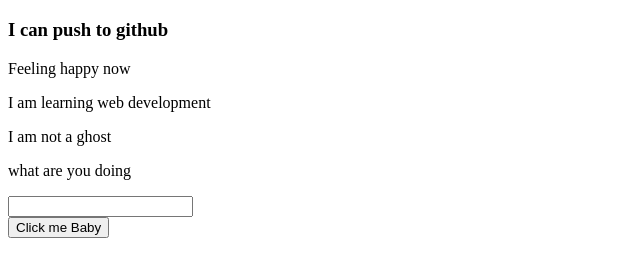
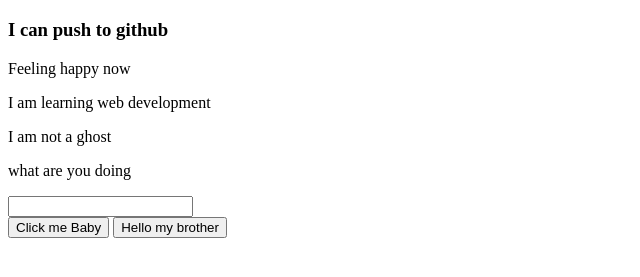
Before and after one commit to Arif-Rahman-Sikder/My-First-Website, a plain HTML site: page index.html in a window 1280 px wide. Shown: the part 61-338 px from the top of the page, without its empty margins (0-640 px from the left). Drawn offline with Linux system fonts and the light colour scheme.

Commit message:
button added

```diff
--- a/index.html
+++ b/index.html
@@ -16,6 +16,6 @@
     <input type="text">
     <br>
     <button>Click me Baby</button>
-
+    <button>Hello my brother</button>
 </body>
 </html>
```
